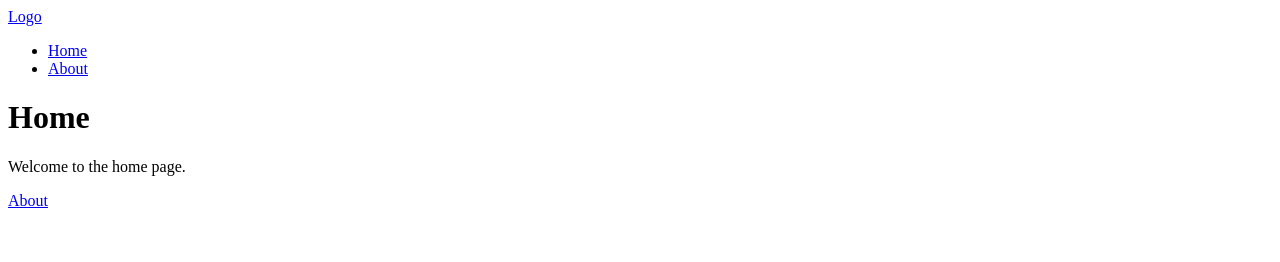
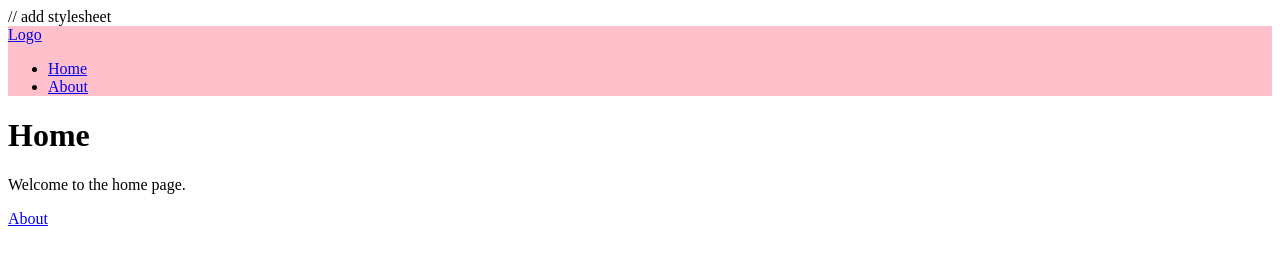
Before and after one commit to lung/precision-home-construction, a plain HTML site: page index.html in a window 1280 px wide. Drawn offline with Linux system fonts and the light colour scheme.

Commit message:
add stylesheet

```diff
--- a/index.html
+++ b/index.html
@@ -1,5 +1,7 @@
 
 <html>
+    // add stylesheet
+    <link rel="stylesheet" type="text/css" href="stylesheets/main.css">
 
 <head>
     <title>Home</title>
--- /dev/null
+++ b/stylesheets/main.css
@@ -0,0 +1 @@
+header {background: pink;}
```
